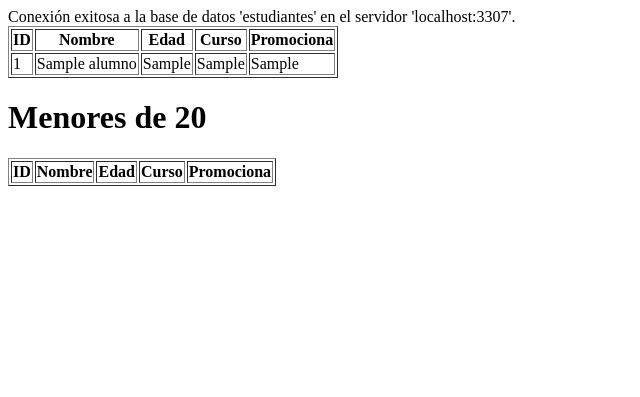
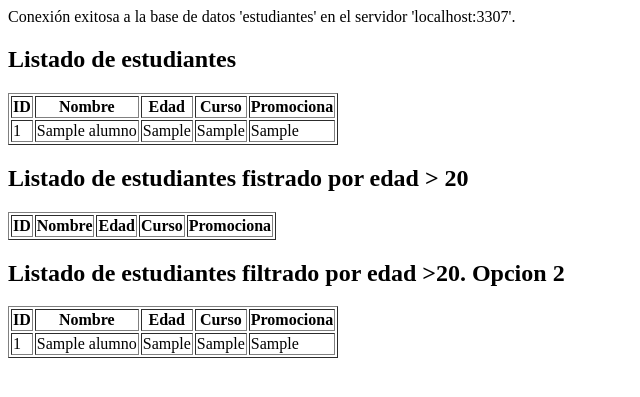
Before and after one commit to jeronimo358/PHP, a PHP site: page /leerDatos.php in a window 1280 px wide. Shown: the top 397 px of the page, without its empty margins (0-640 px from the left). Run offline with PHP 8.4, Linux system fonts and the light colour scheme; tables that the repository leaves empty or names only in its code hold one stand-in row (values such as "Sample post"); lists and menus that the app fills with data are empty.

Commit message:
31/01/2025

```diff
--- a/leerDatos.php
+++ b/leerDatos.php
@@ -11,23 +11,27 @@ if (!$resultado) {
     die("Error en la consulta: " . mysqli_error($conexion));
 }
 
+
 // Mostrar los resultados en formato de tabla
-echo "<table border='1'>
+echo "
+<h2> Listado de estudiantes </h2>
+
+<table border='1'>
         <tr>
             <th>ID</th>
             <th>Nombre</th>
             <th>Edad</th>
             <th>Curso</th>
-            <th>Promociona</th>
+            <th> Promociona </th>
         </tr>";
 
 // Recorrer cada fila de resultados y mostrarla
 while ($row = mysqli_fetch_assoc($resultado)) {
-
-    if($row['nombre'] != "Ana"){
+    $nombre= $row['nombre'];
+    if ($nombre != "Ana"){
         echo "<tr>
                 <td>" . $row['id'] . "</td>
-            <td>" . $row['nombre'] . "</td>
+                <td>" . $nombre. "</td>
                 <td>" . $row['edad'] . "</td>
                 <td>" . $row['curso'] . "</td>
                 <td>" . $row['promociona'] . "</td>
@@ -38,27 +42,30 @@ while ($row = mysqli_fetch_assoc($resultado)) {
 // Cerrar la tabla HTML
 echo "</table>";
 
-echo "<h1> Menores de 20 </h1>";
 
-$query = "SELECT id, nombre, edad, curso, promociona FROM alumnos WHERE edad >= 20";
-$resultado = mysqli_query($conexion, $query);
-echo "<table border='1'>
+// Mostrar los menores de 20 años en formato tabla
+// OPCION 1. FILTRAR EN LA CONSULTA.
+$query = "SELECT id, nombre, edad, curso, promociona FROM alumnos
+WHERE edad >= 20";
+$resultadoFiltrado = mysqli_query($conexion, $query);
+echo "
+<h2> Listado de estudiantes fistrado por edad > 20</h2>
+
+<table border='1'>
         <tr>
             <th>ID</th>
             <th>Nombre</th>
             <th>Edad</th>
             <th>Curso</th>
-            <th>Promociona</th>
+            <th> Promociona </th>
         </tr>";
 
 // Recorrer cada fila de resultados y mostrarla
-while ($row = mysqli_fetch_assoc($resultado)) {
-
-
+while ($row = mysqli_fetch_assoc($resultadoFiltrado)) {
     echo "<tr>
             <td>" . $row['id'] . "</td>
             <td>" . $row['nombre'] . "</td>
-            <td>" . $row['edad'] . "</td>
+            <td>" . $row['edad']. "</td>
             <td>" . $row['curso'] . "</td>
             <td>" . $row['promociona'] . "</td>
         </tr>";
@@ -67,6 +74,40 @@ while ($row = mysqli_fetch_assoc($resultado)) {
 
 // Cerrar la tabla HTML
 echo "</table>";
+
+// OPCION 2. FILTRAR EN LOS RESULTADOS DE LA CONSULTA
+$query = "SELECT id, nombre, edad, curso, promociona FROM alumnos";
+$resultadoFiltrado2 = mysqli_query($conexion, $query);
+echo "
+<h2> Listado de estudiantes filtrado por edad >20. Opcion 2 </h2>
+
+<table border='1'>
+        <tr>
+            <th>ID</th>
+            <th>Nombre</th>
+            <th>Edad</th>
+            <th>Curso</th>
+            <th> Promociona </th>
+        </tr>";
+
+// Recorrer cada fila de resultados y mostrarla
+while ($row = mysqli_fetch_assoc($resultadoFiltrado2)) {
+    $edad = $row['edad'];
+    if($edad >= 20){
+        echo "<tr>
+                <td>" . $row['id'] . "</td>
+                <td>" . $row['nombre'] . "</td>
+                <td>" . $row['edad']. "</td>
+                <td>" . $row['curso'] . "</td>
+                <td>" . $row['promociona'] . "</td>
+            </tr>";
+    }
+
+}
+
+// Cerrar la tabla HTML
+echo "</table>";
+
 // Cerrar la conexión a la base de datos (opcional si no lo necesitas aquí)
 // mysqli_close($conexion);
 ?>
--- a/leerTodos.php
+++ b/leerTodos.php
@@ -21,7 +21,8 @@ if (!$resultado) {
     <title>Listado de Estudiantes</title>
 
     <!-- Link al CSS de Bootstrap -->
-    <link href="css/bootstrap.min.css" rel="stylesheet">
+    <link href="https://cdn.jsdelivr.net/npm/bootstrap@5.3.3/dist/css/bootstrap.min.css" rel="stylesheet" integrity="sha384-QWTKZyjpPEjISv5WaRU9OFeRpok6YctnYmDr5pNlyT2bRjXh0JMhjY6hW+ALEwIH" crossorigin="anonymous">
+<script src="https://cdn.jsdelivr.net/npm/bootstrap@5.3.3/dist/js/bootstrap.bundle.min.js" integrity="sha384-YvpcrYf0tY3lHB60NNkmXc5s9fDVZLESaAA55NDzOxhy9GkcIdslK1eN7N6jIeHz" crossorigin="anonymous"></script>
 </head>
 <body>
     <div class="container mt-4">
--- a/opciones.php
+++ b/opciones.php
@@ -5,7 +5,8 @@
     <meta name="viewport" content="width=device-width, initial-scale=1.0">
     <title>Opciones - Alumnos</title>
     <!-- Link al CSS de Bootstrap -->
-    <link href="css/bootstrap.min.css" rel="stylesheet">
+    <link href="https://cdn.jsdelivr.net/npm/bootstrap@5.3.3/dist/css/bootstrap.min.css" rel="stylesheet" integrity="sha384-QWTKZyjpPEjISv5WaRU9OFeRpok6YctnYmDr5pNlyT2bRjXh0JMhjY6hW+ALEwIH" crossorigin="anonymous">
+<script src="https://cdn.jsdelivr.net/npm/bootstrap@5.3.3/dist/js/bootstrap.bundle.min.js" integrity="sha384-YvpcrYf0tY3lHB60NNkmXc5s9fDVZLESaAA55NDzOxhy9GkcIdslK1eN7N6jIeHz" crossorigin="anonymous"></script>
 
 </head>
 <body>
```
Also changed, not shown: introducir.php (added, +42 -0 lines), introducirDatos.php (added, +28 -0 lines), leerFiltro.php (+47 -2 lines). Lines whose indentation alone changed are shown as unchanged.
